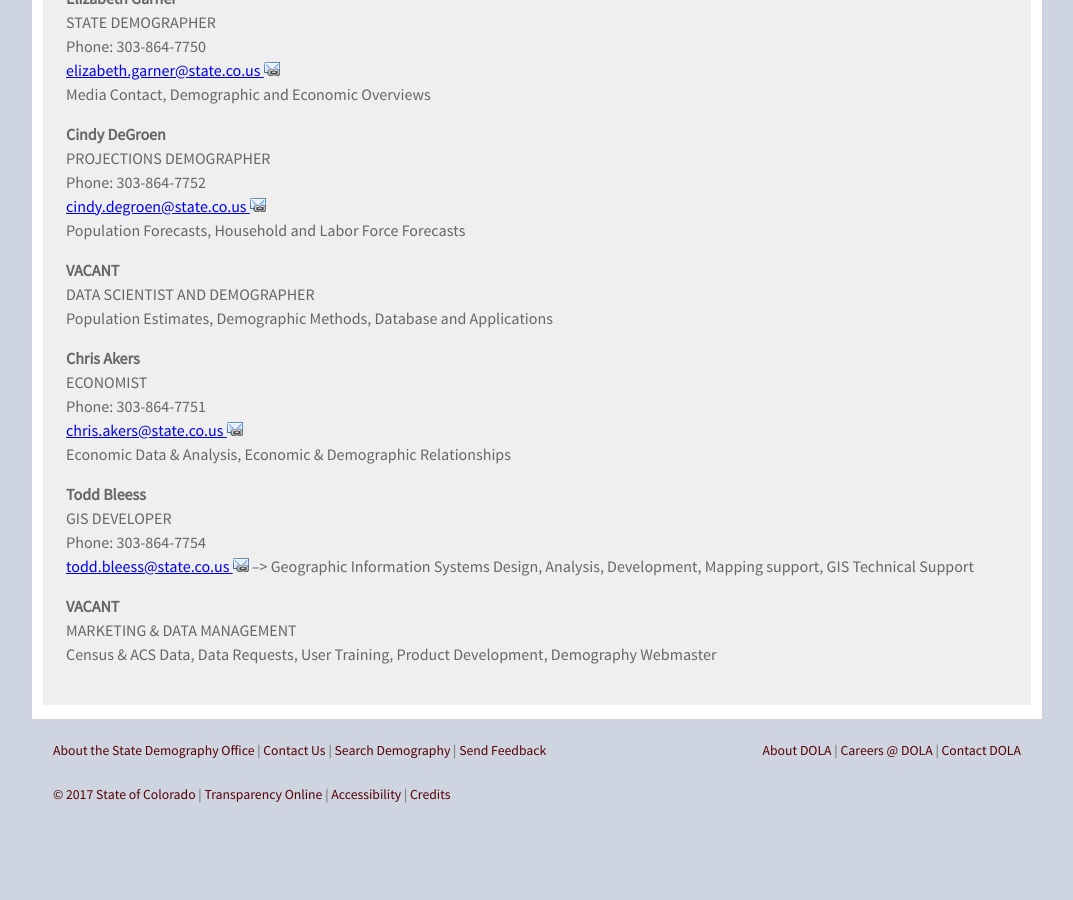
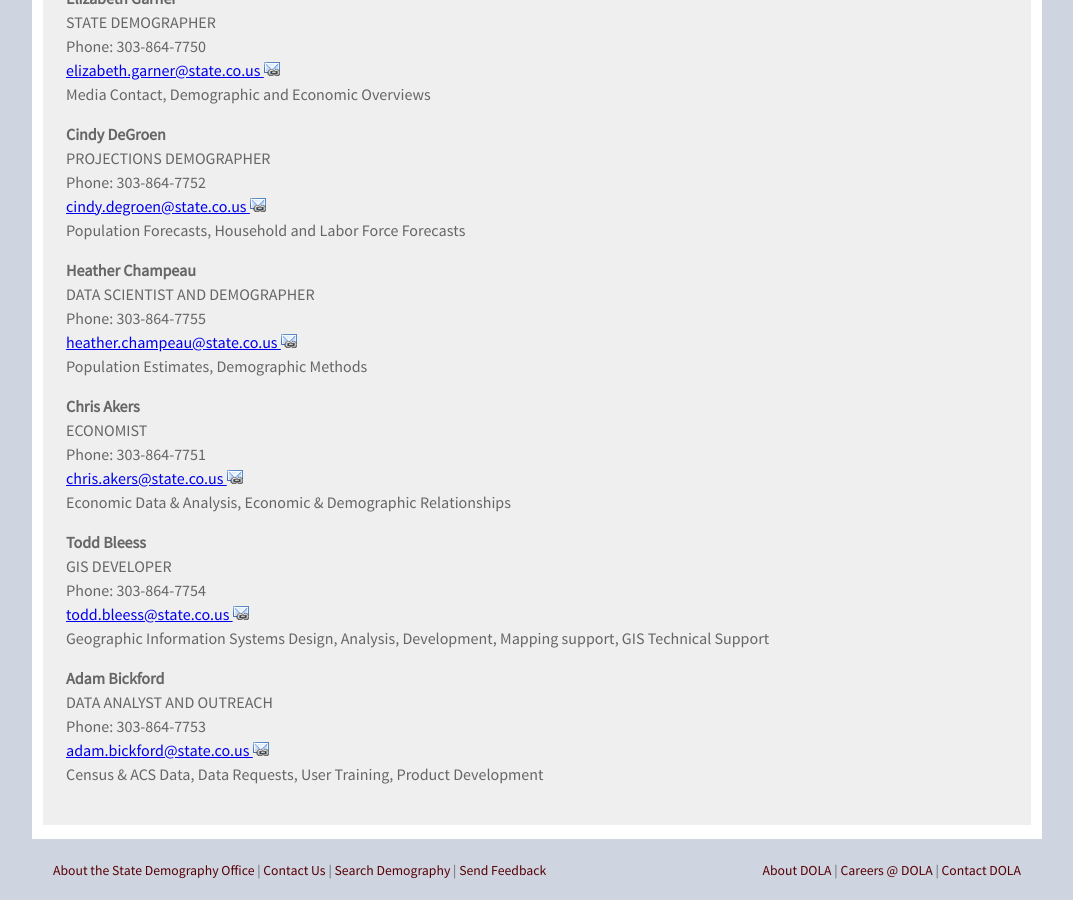
Before and after one commit to TBleess/Website_New, a Jekyll site: the page built from pages/0_Homepage_and_Footer_Links/contact.md, in a window 1280 px wide and 900 px high, scrolled down 756 px. Shown: the whole window, without its empty margins (103-1176 px from the left). Built offline with Jekyll 4.4.1, drawn with Linux system fonts in a browser that asks for light colours; before the commit the page ends 1583 px from its top, so only the background shows below that.

Commit message:
added Heather and Adam!

```diff
--- a/pages/0_Homepage_and_Footer_Links/contact.md
+++ b/pages/0_Homepage_and_Footer_Links/contact.md
@@ -29,9 +29,11 @@ Phone: 303-864-7752
 [cindy.degroen@state.co.us ![email](/images/email_link.png 'send email')](mailto:cindy.degroen@state.co.us)
 Population Forecasts, Household and Labor Force Forecasts
 
-**VACANT**
+**Heather Champeau**
 DATA SCIENTIST AND DEMOGRAPHER
-Population Estimates, Demographic Methods, Database and Applications
+Phone: 303-864-7755
+[heather.champeau@state.co.us ![email](/images/email_link.png 'send email')](mailto:heather.champeau@state.co.us)
+Population Estimates, Demographic Methods
 
 **Chris Akers**
 ECONOMIST
@@ -42,9 +44,11 @@ Economic Data & Analysis, Economic & Demographic Relationships
 **Todd Bleess**
 GIS DEVELOPER
 Phone: 303-864-7754
-[todd.bleess@state.co.us ![email](/images/email_link.png 'send email')](mailto:todd.bleess@state.co.us)  -->
+[todd.bleess@state.co.us ![email](/images/email_link.png 'send email')](mailto:todd.bleess@state.co.us)
 Geographic Information Systems Design, Analysis, Development, Mapping support, GIS Technical Support
 
-**VACANT**
-MARKETING & DATA MANAGEMENT
-Census & ACS Data, Data Requests, User Training, Product Development, Demography Webmaster
+**Adam Bickford**
+DATA ANALYST AND OUTREACH
+Phone: 303-864-7753
+[adam.bickford@state.co.us ![email](/images/email_link.png 'send email')](mailto:adam.bickford@state.co.us)
+Census & ACS Data, Data Requests, User Training, Product Development
```
